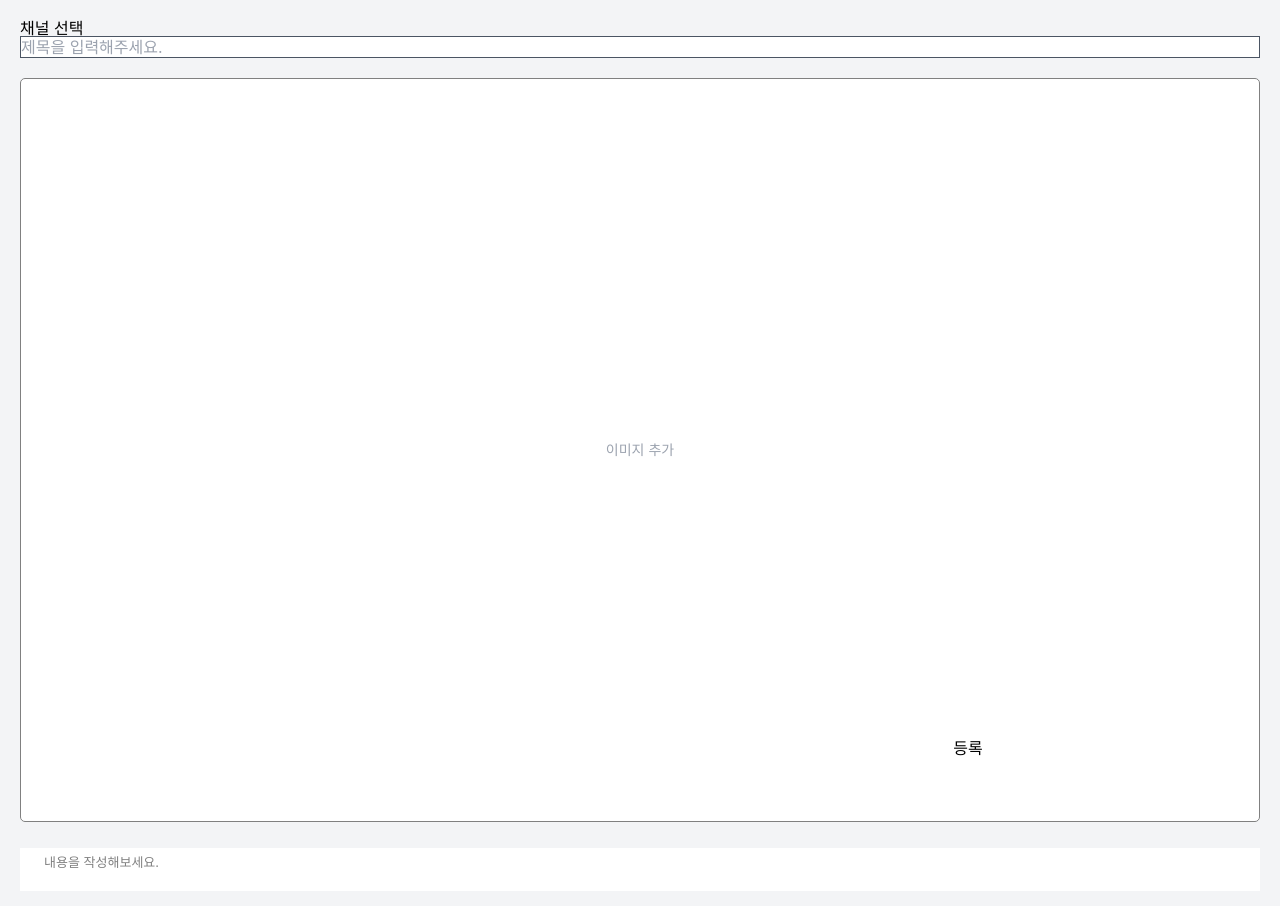
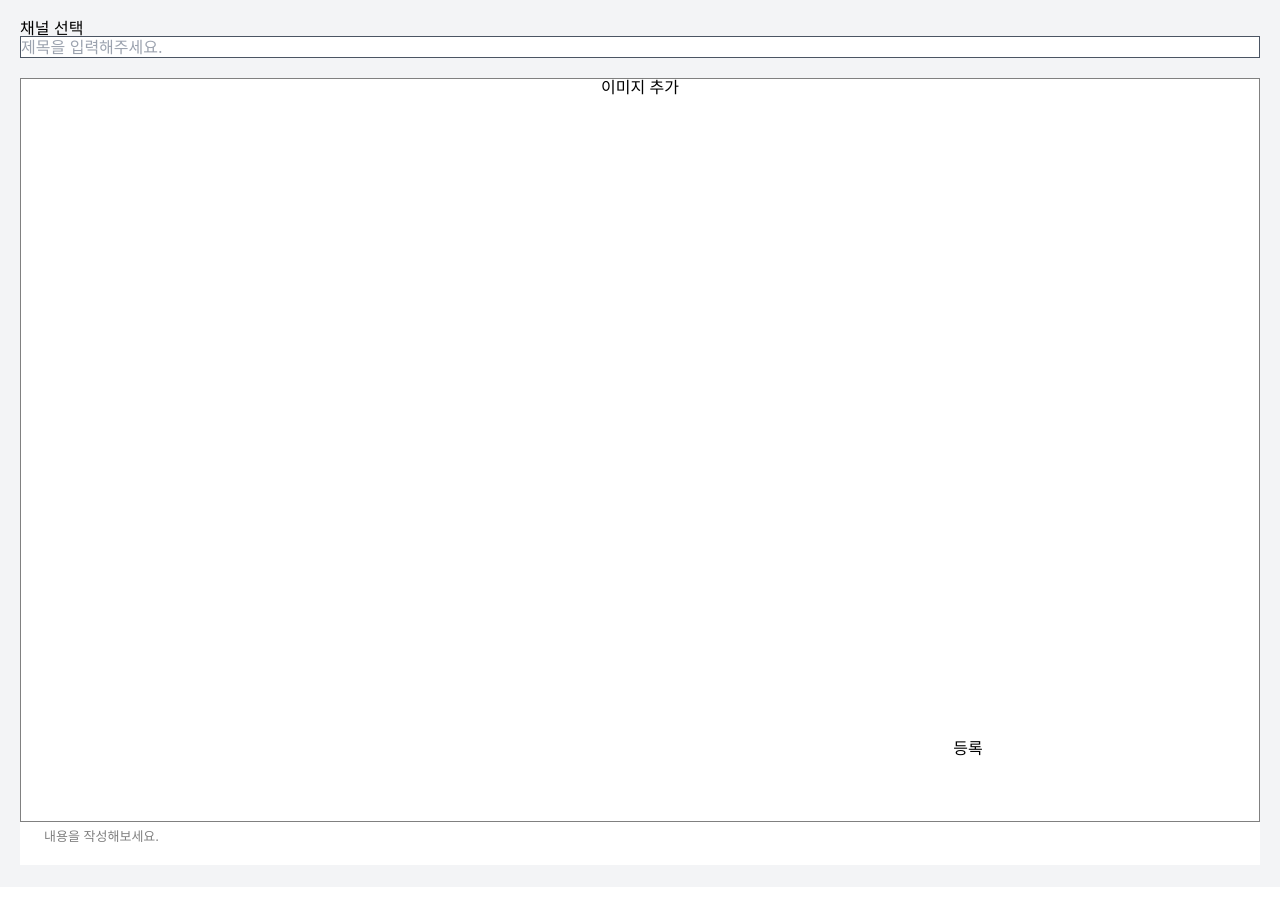
Before and after one commit to prgrms-fe-devcourse/FEDC5_MatNam_Ducki, a React (Vite) app: page /review in a window 1280 px wide. Shown: the top 906 px of the page. Built offline with nearby package versions, Linux system fonts and the light colour scheme.

Commit message:
[♻️refactor]: ImageUpload 컴포넌트로 변경

```diff
--- a/src/pages/ReviewPage.tsx
+++ b/src/pages/ReviewPage.tsx
@@ -1,43 +1,16 @@
 import styled from '@emotion/styled';
-import React, { useRef, useState } from 'react';
+import { useState } from 'react';
+
+import ImageUpload from '@/components/Common/ImageUpload';
 
 export default function ReviewPage() {
-  const [image, setImage] = useState<string | null>(null);
   const [file, setFile] = useState<File | null>(null);
-  const imageInputRef = useRef<HTMLInputElement>(null);
-  const elementRef = useRef<HTMLDivElement>(null);
 
-  const createURL = (selectedFile: File | null) => {
-    if (!selectedFile) {
-      return '';
-    }
+  const image = file ? URL.createObjectURL(file) : null; // 파일이 있으면 url을 만들어서 image에 넣어줍니다.
 
-    return URL.createObjectURL(selectedFile);
+  const handleFileChange = (file: File | null) => {
+    setFile(file); // 파일이 선택되면 file state를 업데이트
   };
-
-  const handleImageFilesChange = (
-    event: React.ChangeEvent<HTMLInputElement>,
-  ) => {
-    if (!event.target.files) {
-      return;
-    }
-
-    setImage(createURL(event.target.files[0]));
-    setFile(event.target.files[0]);
-  };
-
-  const handleImageInputClick = () => {
-    if (!imageInputRef.current) {
-      return;
-    }
-    imageInputRef.current.click();
-    console.log('imageInputRef.current', imageInputRef.current);
-  };
-
-  const handleImageRemove = () => {
-    setImage(null);
-  };
-
   return (
     <>
       <ReviewContainer>
@@ -47,30 +20,7 @@ export default function ReviewPage() {
           </section>
           <section className="relative">
             <TitleInput placeholder="제목을 입력해주세요." />
-            <Section>
-              <ImamgeInput
-                ref={imageInputRef}
-                onChange={handleImageFilesChange}
-                type="file"
-                accept="image/*"
-              />
-              {image ? (
-                <div ref={elementRef} className="w-full">
-                  <ImageContainer>
-                    <Image src={image} alt="이미지 미리보기" />
-                    <ImageButton onClick={handleImageRemove} type="button">
-                      이미지 삭제
-                    </ImageButton>
-                  </ImageContainer>
-                </div>
-              ) : (
-                <AddImage onClick={handleImageInputClick}>
-                  <span className="text-[0.875rem] text-gray-400">
-                    이미지 추가
-                  </span>
-                </AddImage>
-              )}
-            </Section>
+            <ImageUpload image={image} onFileChange={handleFileChange} />
             <ReviewTextArea name="content" placeholder="내용을 작성해보세요." />
             <CreateButton>등록</CreateButton>
           </section>
@@ -91,54 +41,6 @@ const TitleInput = styled.input`
   border-width: 0.5px; /* border-0.5 */
   border-color: #4b5563; /* border-gray-600 */
   margin-bottom: 1.25rem; /* mb-5 */
-`;
-
-const ImamgeInput = styled.input`
-  display: none;
-  border: 1.5px solid gray;
-`;
-
-const ImageContainer = styled.div`
-  position: relative;
-  aspect-ratio: 5 / 3;
-  width: 100%;
-  flex-shrink: 0;
-  overflow: hidden;
-  border-radius: 1rem;
-  border: 1.5px solid gray;
-  background: white;
-`;
-
-const Image = styled.img`
-  aspect-ratio: 5 / 3;
-  width: 100%;
-  object-fit: cover;
-`;
-
-const ImageButton = styled.button`
-  position: absolute;
-  bottom: 1px;
-  right: 1px;
-  height: 12px;
-  width: 12px;
-  display: flex;
-  align-items: center;
-  justify-content: center;
-  border-radius: 50%;
-  background: white;
-`;
-
-const AddImage = styled.div`
-  display: flex;
-  aspect-ratio: 5 / 3;
-  width: 100%;
-  flex-shrink: 0;
-  flex-direction: column;
-  align-items: center;
-  justify-content: center;
-  border-radius: 0.3125rem;
-  border: 1.5px solid gray;
-  background: white;
 `;
 
 const ReviewTextArea = styled.textarea`
```
